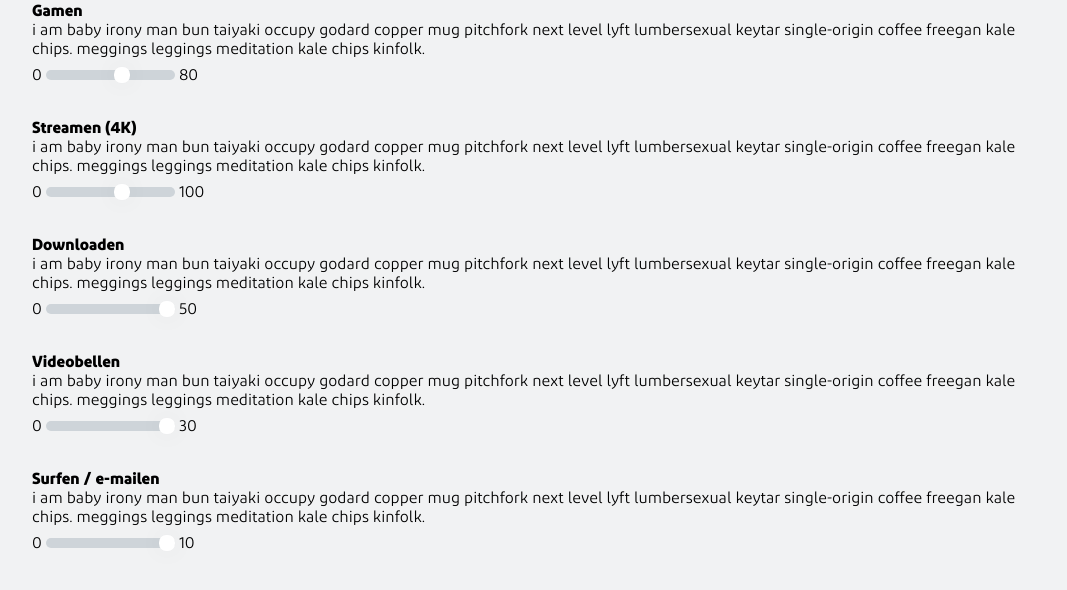
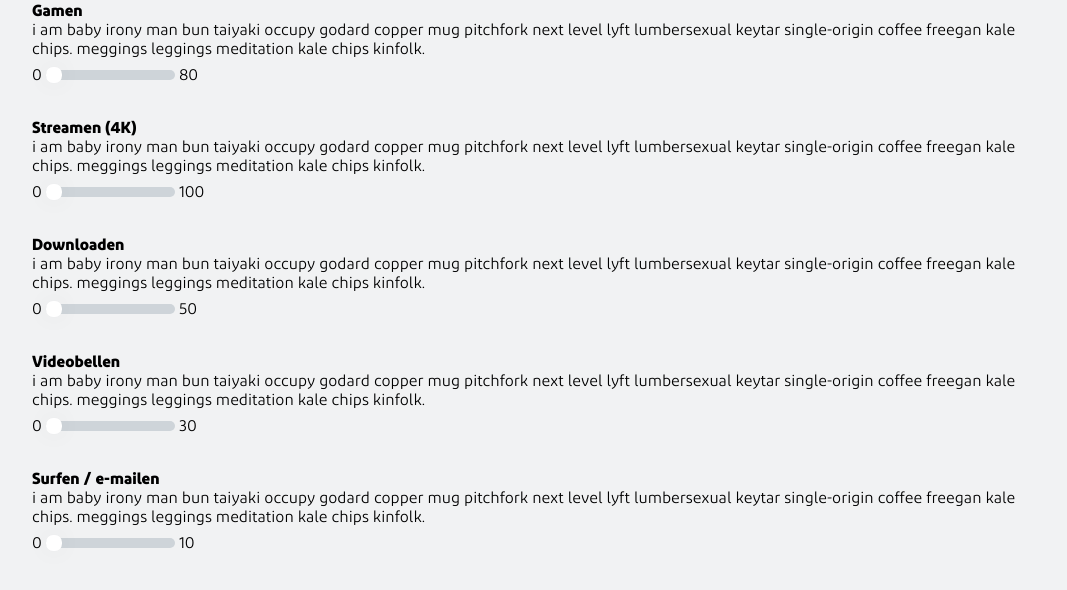
Before and after one commit to gerwinov/zg-point-distributer, a React (Create React App) app: page / in a window 1280 px wide. Shown: the part 883-1473 px from the top of the page, without its empty margins (106-1173 px from the left). Built offline with nearby package versions, Linux system fonts and the light colour scheme.

Commit message:
Fix default value bug in slider

```diff
--- a/src/components/slider/Slider.js
+++ b/src/components/slider/Slider.js
@@ -18,6 +18,7 @@ function Slider(props) {
           min="0"
           max={props.max}
           step={props.max / 5}
+          defaultValue="0"
           onChange={handleInput} /> {props.max}
       </div>
     );
```
